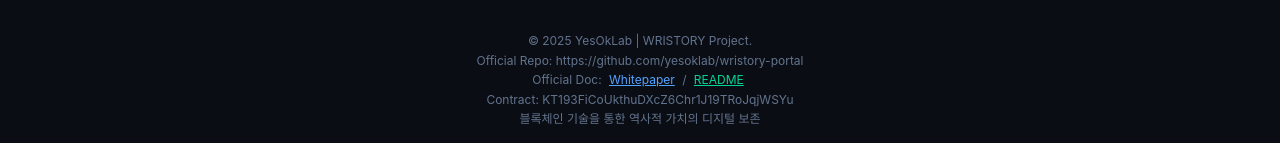
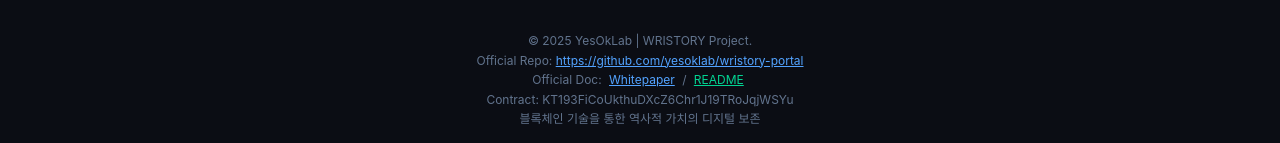
Before and after one commit to yesoklab/wristory-portal-v2, a React (Vite) app: page / in a window 1280 px wide. Shown: the part 10042-10185 px from the top of the page. Built offline with nearby package versions, Linux system fonts and the light colour scheme; no server answers; what @airgap/beacon-sdk, @taquito/beacon-wallet, @taquito/taquito would draw is missing.

Commit message:
style: add link to official repository in footer
Convert the official repository text into a clickable link to improve user navigation.

```diff
--- a/src/App.tsx
+++ b/src/App.tsx
@@ -214,7 +214,7 @@ const App: React.FC = () => {
            </div>
            <p className="text-slate-500 text-xs max-w-md leading-relaxed">
              © 2025 YesOkLab | WRISTORY Project. <br/>
-             Official Repo: {GITHUB_URL} <br/>
+             Official Repo: <a href={GITHUB_URL} target="_blank" rel="noopener noreferrer" className="text-blue-400 hover:text-white underline">{GITHUB_URL}</a> <br/>
               Official Doc: <a href="/WHITEPAPER.md" target="_blank" className="text-blue-400 hover:text-white underline mx-1">Whitepaper</a> / <a href="/README.md" target="_blank" className="text-emerald-400 hover:text-white underline mx-1">README</a> <br/>
              Contract: {CONTRACT_ADDRESS} <br/>
              블록체인 기술을 통한 역사적 가치의 디지털 보존
```
